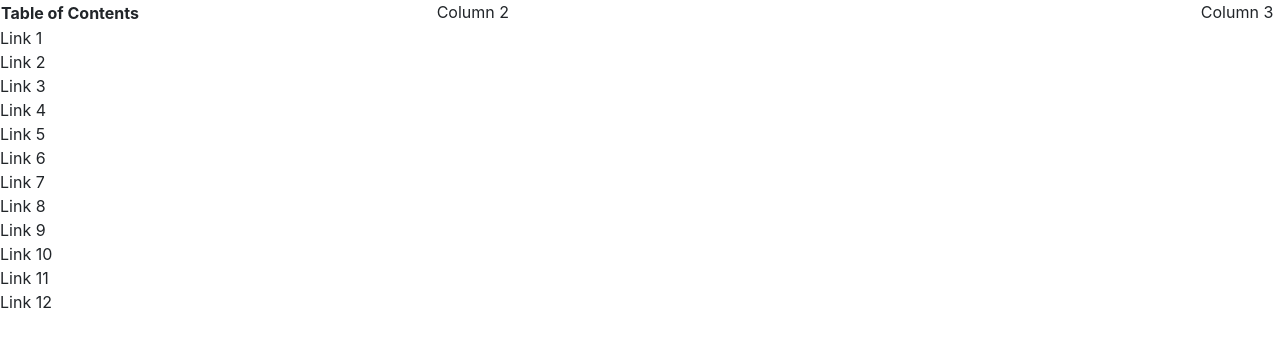
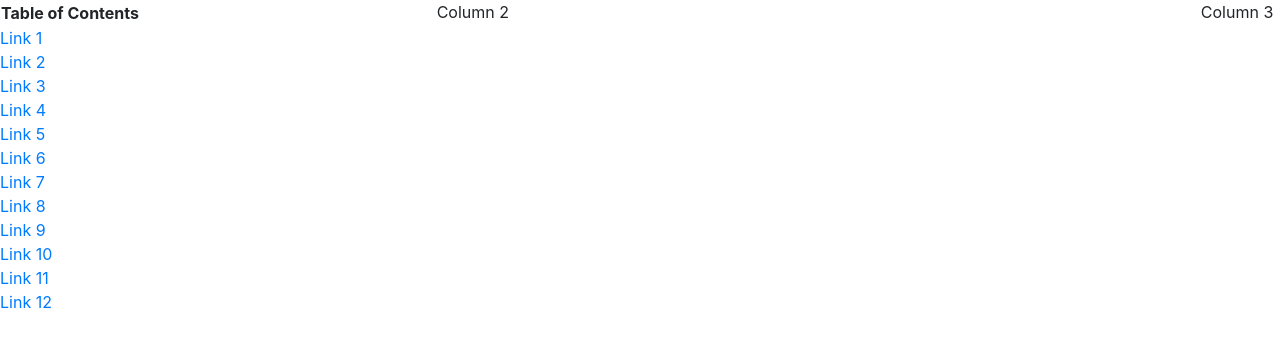
Before and after one commit to ghost-pep/JID8135, an Angular app in the folder gt-athletics/: page / in a window 1280 px wide. Shown: the top 346 px of the page. Built offline with nearby package versions, Linux system fonts and the light colour scheme.

Commit message:
Surrounded links in <a> tags

```diff
--- a/gt-athletics/src/app/policy/policy.component.html
+++ b/gt-athletics/src/app/policy/policy.component.html
@@ -12,40 +12,40 @@
       </thead>
       <tbody>
         <tr>
-          Link 1
+          <a href = "">Link 1</a>
         </tr>
         <tr>
-          Link 2
+          <a href = "">Link 2</a>
         </tr>
         <tr>
-          Link 3
+          <a href = "">Link 3</a>
         </tr>
         <tr>
-          Link 4
+          <a href = "">Link 4</a>
         </tr>
         <tr>
-          Link 5
+          <a href = "">Link 5</a>
         </tr>
         <tr>
-          Link 6
+          <a href = "">Link 6</a>
         </tr>
         <tr>
-          Link 7
+          <a href = "">Link 7</a>
         </tr>
         <tr>
-          Link 8
+          <a href = "">Link 8</a>
         </tr>
         <tr>
-          Link 9
+          <a href = "">Link 9</a>
         </tr>
         <tr>
-          Link 10
+          <a href = "">Link 10</a>
         </tr>
         <tr>
-          Link 11
+          <a href = "">Link 11</a>
         </tr>
         <tr>
-          Link 12
+          <a href = "">Link 12</a>
         </tr>
       </tbody>
     </table>
```
